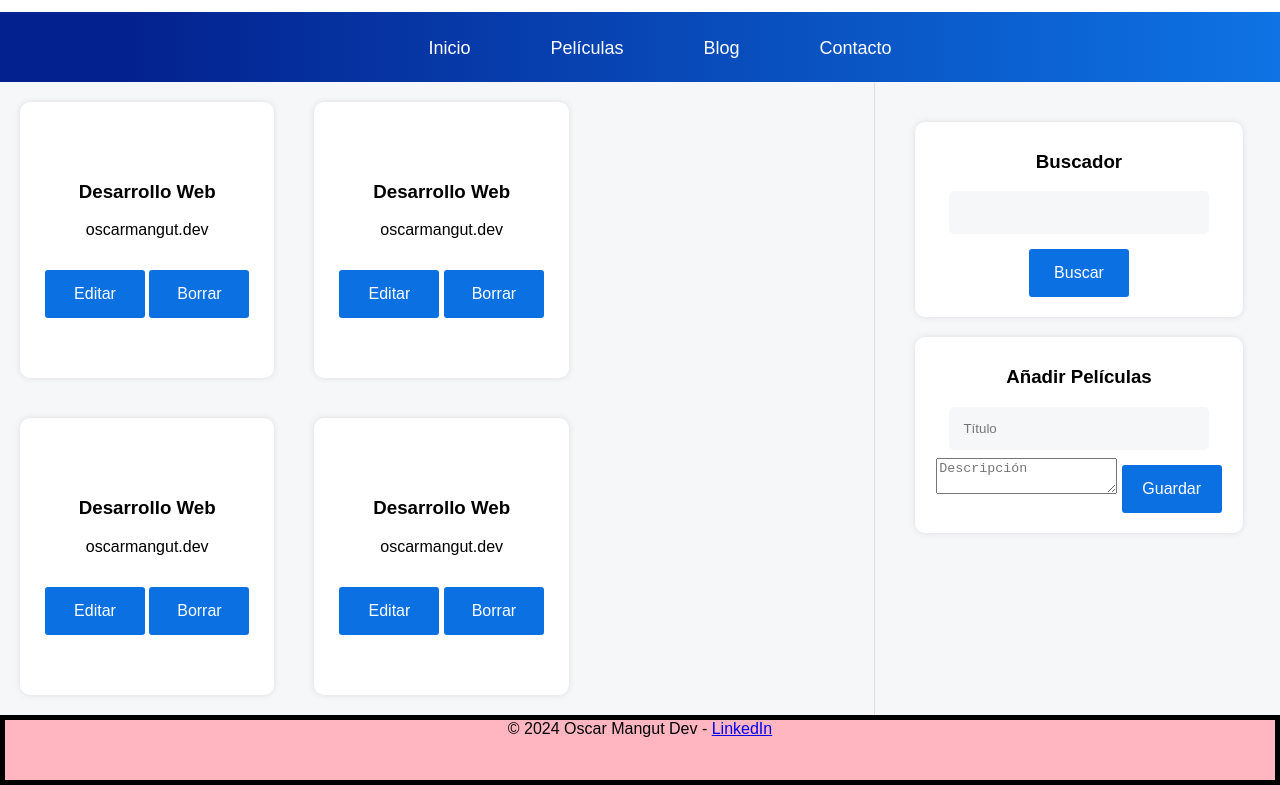
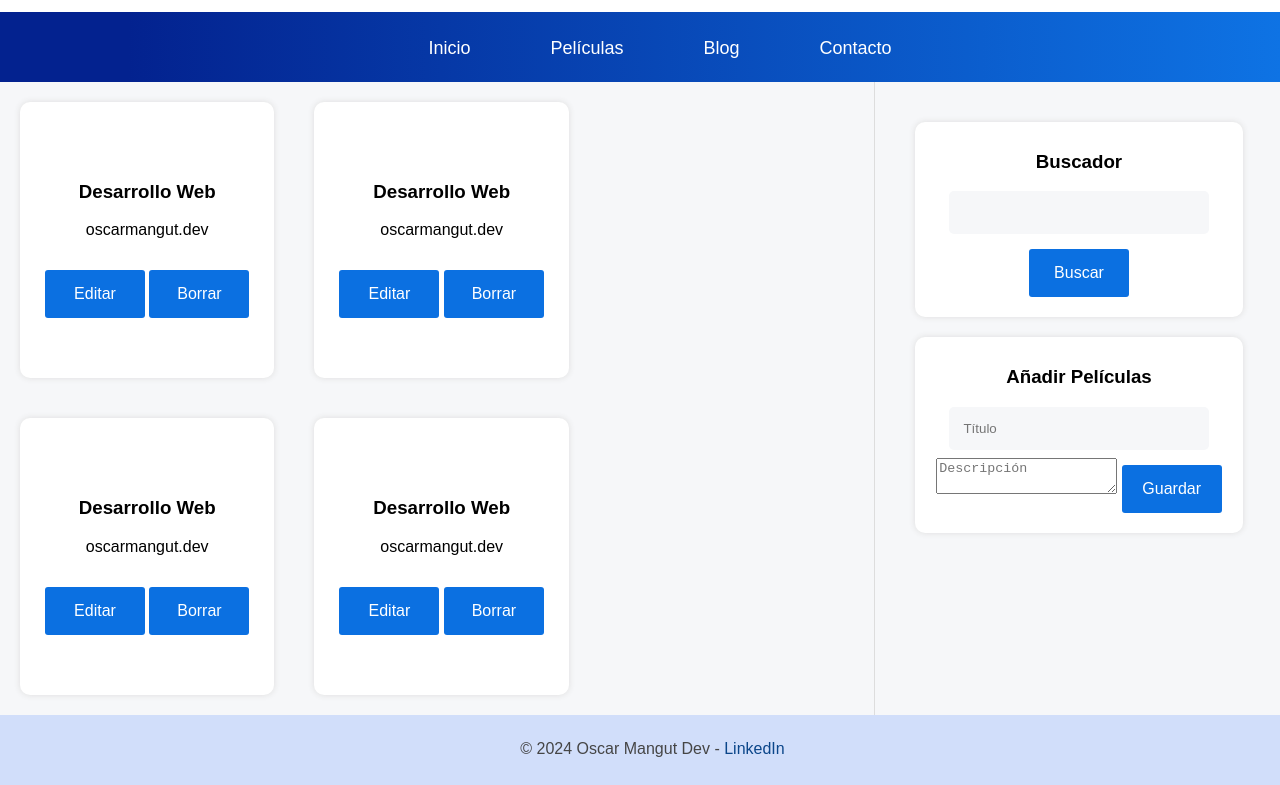
Before and after one commit to oscarmangutduran/listadoPeliculas, a plain HTML site: page index.html in a window 1280 px wide. Shown: the part 88-873 px from the top of the page. Drawn offline with Linux system fonts and the light colour scheme.

Commit message:
Estilos footer

```diff
--- a/css/style.css
+++ b/css/style.css
@@ -160,10 +160,30 @@ input[type="button"] {
   outline: 0;
   border-color: transparent;
 }
-
+/*Estilos Piede página*/
 .footer {
   grid-area: footer;
+  background: #d1defa;
+  color: #454545;
+  border-top: 10x solid white;
+  text-align: center;
+  line-height: 68px;
+  padding-left: 25px;
+}
 
-  border: 5px solid black;
-  background: lightpink;
+.footer a {
+  color: #0b468a;
+  text-decoration: none;
 }
+
+@media (max-width: 1085px) {
+  .content {
+    flex-flow: wrap;
+    justify-content: center;
+    align-items: center;
+  }
+
+  .peli-item {
+    width: 80%;
+  }
+}
```
